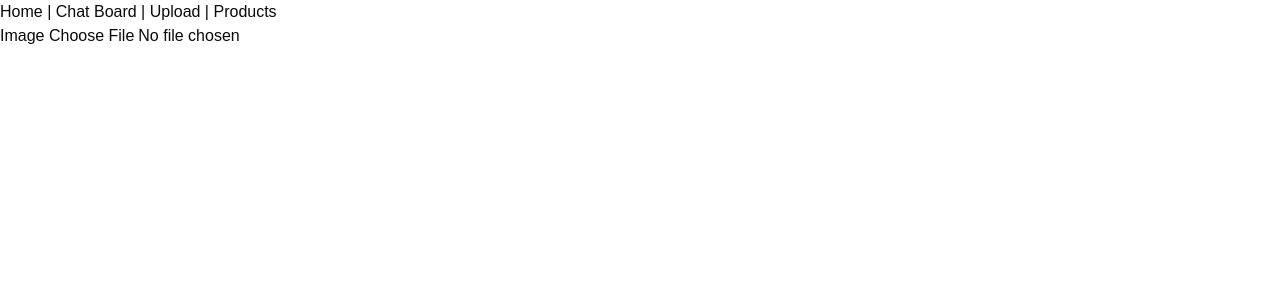
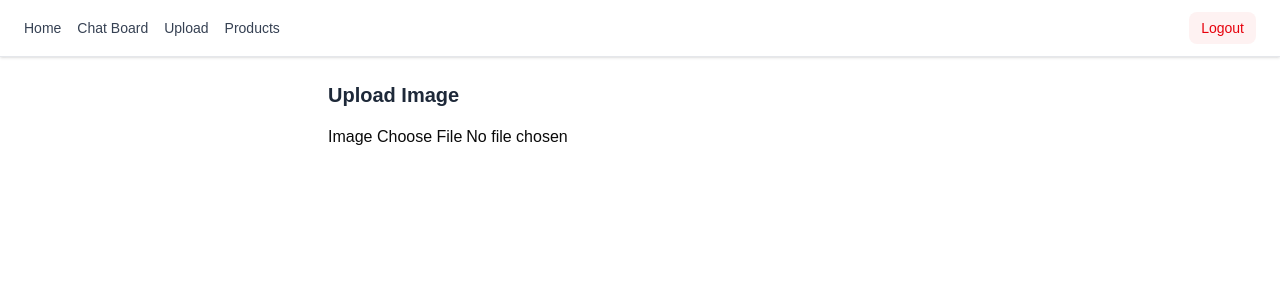
Before and after one commit to jethavabhavin/ai-demo, a React (Vite) app in the folder apps/pwa/: page /upload in a window 1280 px wide. Shown: the top 300 px of the page. Built offline with nearby package versions, Linux system fonts and the light colour scheme; no server answers; sample sign-in values are in the browser's storage.

Commit message:
Add Autharization flow on frontend

```diff
--- a/apps/pwa/src/App.tsx
+++ b/apps/pwa/src/App.tsx
@@ -1,20 +1,10 @@
-import { Routes, Route, Link } from 'react-router-dom'
-import ChatBoard from './pages/ChatBoard'
-import Upload from './pages/Upload'
-import ProductList from './pages/ProductList'
+import AppRoutes from './routes/AppRoutes'
+import { AuthProvider } from './context/AuthContext'
+
 export default function App() {
    return (
-      <>
-         <nav>
-            <Link to="/">Home</Link> | <Link to="/chatboard"> Chat Board</Link> | <Link to="/upload"> Upload</Link> |
-            <Link to="/products"> Products</Link>
-         </nav>
-         <Routes>
-            <Route path="/" element={<ChatBoard />} />
-            <Route path="/chatboard" element={<ChatBoard />} />
-            <Route path="/upload" element={<Upload />} />
-            <Route path="/products" element={<ProductList />} />
-         </Routes>
-      </>
+      <AuthProvider>
+         <AppRoutes />
+      </AuthProvider>
    )
 }
--- /dev/null
+++ b/apps/pwa/src/api/uAuth.ts
@@ -0,0 +1,27 @@
+import { env } from '@/config/env'
+
+type LoginPayload = {
+   email: string
+   password: string
+}
+
+type LoginResponse = {
+   id: string
+   token: string
+   message: string
+}
+
+export async function loginRequest(payload: LoginPayload): Promise<LoginResponse> {
+   const res = await fetch(`${env.apiUrl}/api/user/login`, {
+      method: 'POST',
+      headers: { 'Content-Type': 'application/json' },
+      body: JSON.stringify(payload),
+   })
+
+   if (!res.ok) {
+      const data = await res.json().catch(() => ({}))
+      throw new Error(data.message || 'Invalid credentials')
+   }
+
+   return res.json()
+}
--- /dev/null
+++ b/apps/pwa/src/components/ProtectedRoute.tsx
@@ -0,0 +1,13 @@
+import { Navigate } from 'react-router-dom'
+import { useAuth } from '../context/AuthContext'
+import type { ReactNode } from 'react'
+
+export default function ProtectedRoute({ children }: { children: ReactNode }) {
+   const { isAuthenticated } = useAuth()
+
+   if (!isAuthenticated) {
+      return <Navigate to="/login" replace />
+   }
+
+   return <>{children}</>
+}
--- /dev/null
+++ b/apps/pwa/src/context/AuthContext.tsx
@@ -0,0 +1,36 @@
+import { createContext, useContext, useState, type ReactNode } from 'react'
+
+type AuthContextType = {
+   token: string | null
+   isAuthenticated: boolean
+   login: (token: string) => void
+   logout: () => void
+}
+
+const AuthContext = createContext<AuthContextType | undefined>(undefined)
+
+export function AuthProvider({ children }: { children: ReactNode }) {
+   const [token, setToken] = useState<string | null>(() => localStorage.getItem('accessToken'))
+
+   const login = (newToken: string) => {
+      localStorage.setItem('accessToken', newToken)
+      setToken(newToken)
+   }
+
+   const logout = () => {
+      localStorage.removeItem('accessToken')
+      setToken(null)
+   }
+
+   return (
+      <AuthContext.Provider value={{ token, isAuthenticated: !!token, login, logout }}>{children}</AuthContext.Provider>
+   )
+}
+
+export function useAuth() {
+   const context = useContext(AuthContext)
+   if (!context) {
+      throw new Error('useAuth must be used within an AuthProvider')
+   }
+   return context
+}
--- a/apps/pwa/src/hooks/products.ts
+++ b/apps/pwa/src/hooks/products.ts
@@ -2,9 +2,9 @@
 import { useQuery } from '@tanstack/react-query'
 import type Product from '@/type/product'
 import { env } from '@/config/env'
-
-async function fetchProducts(): Promise<{ data: Product[] }> {
-   const res = await fetch(env.apiUrl + '/api/products')
+import { useAuth } from '@/context/AuthContext'
+async function fetchProducts(authToken: string): Promise<{ data: Product[] }> {
+   const res = await fetch(env.apiUrl + '/api/products', { headers: { Authorization: `Bearer ${authToken}` } })
    if (!res.ok) {
       throw new Error('Failed to fetch products')
    }
@@ -12,9 +12,10 @@ async function fetchProducts(): Promise<{ data: Product[] }> {
 }
 
 export function useProducts() {
+   const { token } = useAuth()
    const queryResult = useQuery({
       queryKey: ['products'],
-      queryFn: fetchProducts,
+      queryFn: () => fetchProducts(token),
    })
 
    return {
--- /dev/null
+++ b/apps/pwa/src/pages/Login.tsx
@@ -0,0 +1,72 @@
+import { useState } from 'react'
+import { useNavigate } from 'react-router-dom'
+import { useMutation } from '@tanstack/react-query'
+import { useAuth } from '@/context/AuthContext'
+import { loginRequest } from '@/api/uAuth'
+
+export default function Login() {
+   const [email, setEmail] = useState('')
+   const [password, setPassword] = useState('')
+
+   const { login } = useAuth()
+   const navigate = useNavigate()
+
+   const loginMutation = useMutation({
+      mutationFn: loginRequest,
+      onSuccess: (data) => {
+         login(data.token)
+         navigate('/products')
+      },
+   })
+
+   const handleSubmit = (e: React.FormEvent) => {
+      e.preventDefault()
+      loginMutation.mutate({ email, password })
+   }
+
+   return (
+      <div className="flex min-h-screen items-center justify-center bg-gray-50 px-4">
+         <div className="w-full max-w-sm rounded-xl bg-white p-8 shadow-md">
+            <h2 className="mb-6 text-center text-2xl font-semibold text-gray-800">Sign in to your account</h2>
+
+            <form onSubmit={handleSubmit} className="space-y-4">
+               <div>
+                  <label className="mb-1 block text-sm font-medium text-gray-700">Email</label>
+                  <input
+                     type="email"
+                     value={email}
+                     onChange={(e) => setEmail(e.target.value)}
+                     required
+                     className="w-full rounded-lg border border-gray-300 px-3 py-2 text-sm focus:border-blue-500 focus:outline-none focus:ring-2 focus:ring-blue-200"
+                     placeholder="you@example.com"
+                  />
+               </div>
+
+               <div>
+                  <label className="mb-1 block text-sm font-medium text-gray-700">Password</label>
+                  <input
+                     type="password"
+                     value={password}
+                     onChange={(e) => setPassword(e.target.value)}
+                     required
+                     className="w-full rounded-lg border border-gray-300 px-3 py-2 text-sm focus:border-blue-500 focus:outline-none focus:ring-2 focus:ring-blue-200"
+                     placeholder="••••••••"
+                  />
+               </div>
+
+               {loginMutation.isError && (
+                  <p className="text-sm text-red-600">{(loginMutation.error as Error).message}</p>
+               )}
+
+               <button
+                  type="submit"
+                  disabled={loginMutation.isPending}
+                  className="w-full rounded-lg bg-blue-600 px-4 py-2 text-sm font-medium text-white transition hover:bg-blue-700 disabled:cursor-not-allowed disabled:bg-blue-300"
+               >
+                  {loginMutation.isPending ? 'Logging in...' : 'Login'}
+               </button>
+            </form>
+         </div>
+      </div>
+   )
+}
--- a/apps/pwa/src/pages/ProductList.tsx
+++ b/apps/pwa/src/pages/ProductList.tsx
@@ -8,8 +8,11 @@ export default function ProductList() {
    if (isError) return <p>Failed to load products.</p>
 
    return (
+      <>
+         <div className="mx-auto max-w-2xl p-6">
+            <h2 className="mb-4 text-xl font-semibold text-gray-800">Products</h2>
+
             <Table>
-         <TableCaption>Products</TableCaption>
                <TableHeader>
                   <TableRow>
                      <TableHead className="w-[100px]">Name</TableHead>
@@ -27,5 +30,7 @@ export default function ProductList() {
                   ))}
                </TableBody>
             </Table>
+         </div>
+      </>
    )
 }
--- a/apps/pwa/src/pages/Upload.tsx
+++ b/apps/pwa/src/pages/Upload.tsx
@@ -12,14 +12,6 @@ function fileToBase64(file: File): Promise<string> {
 }
 
 async function uploadImage(file: File) {
-   // const formData = new FormData()
-   // formData.append('image', file)
-
-   // const res = await fetch(env.apiUrl + '/api/upload', {
-   //    method: 'POST',
-   //    body: formData,
-   // })
-
    const base64Image = await fileToBase64(file)
    const res = await fetch(env.apiUrl + '/api/upload', {
       method: 'POST',
@@ -60,12 +52,18 @@ export default function Upload() {
       uploadMutation.mutate(file)
    }
    return (
-      <div>
-         <form encType="multipart/form-data">
-            <label htmlFor="image"> Image </label>
-            <input id="image" type="file" accept="image/*" onChange={onUploaadImage} />
-         </form>
-         <div className="image-preview">{previewImage && <img src={previewImage} alt="Image Preview" />}</div>
+      <div className="mx-auto max-w-2xl p-6">
+         <h2 className="mb-4 text-xl font-semibold text-gray-800">Upload Image</h2>
+         {uploadMutation.isPending && <p>Uploading...</p>}
+         {uploadMutation.isError && <p className="text-red-500">Error: {uploadMutation.error?.message}</p>}
+         {uploadMutation.isSuccess && <p className="text-green-500">Image uploaded successfully!</p>}
+         <div className="image-preview">
+            <form className="space-y-4" encType="multipart/form-data">
+               <label htmlFor="image"> Image </label>
+               <input id="image" type="file" accept="image/png, image/jpeg, image/webp" onChange={onUploaadImage} />
+            </form>
+            {previewImage && <img src={previewImage} alt="Image Preview" />}
+         </div>
       </div>
    )
 }
--- /dev/null
+++ b/apps/pwa/src/routes/AppRoutes.tsx
@@ -0,0 +1,78 @@
+import { useAuth } from '@/context/AuthContext'
+import { Routes, Route, Link, Navigate } from 'react-router-dom'
+import ProtectedRoute from '@/components/ProtectedRoute'
+import Login from '@/pages/Login'
+import ChatBoard from '@/pages/ChatBoard'
+import Upload from '@/pages/Upload'
+import ProductList from '@/pages/ProductList'
+
+export default function AppRoutes() {
+   const { isAuthenticated, logout } = useAuth()
+
+   return (
+      <>
+         <nav className="flex items-center gap-4 border-b border-gray-200 bg-white px-6 py-3 text-sm font-medium text-gray-700 shadow-sm">
+            <Link to="/" className="hover:text-blue-600">
+               Home
+            </Link>
+            <Link to="/chatboard" className="hover:text-blue-600">
+               Chat Board
+            </Link>
+            <Link to="/upload" className="hover:text-blue-600">
+               Upload
+            </Link>
+            <Link to="/products" className="hover:text-blue-600">
+               Products
+            </Link>
+            <div className="ml-auto">
+               {isAuthenticated ? (
+                  <button onClick={logout} className="rounded-md bg-red-50 px-3 py-1.5 text-red-600 hover:bg-red-100">
+                     Logout
+                  </button>
+               ) : (
+                  <Link to="/login" className="rounded-md bg-blue-50 px-3 py-1.5 text-blue-600 hover:bg-blue-100">
+                     Login
+                  </Link>
+               )}
+            </div>
+         </nav>
+
+         <Routes>
+            <Route path="/login" element={<Login />} />
+            <Route
+               path="/"
+               element={
+                  <ProtectedRoute>
+                     <ChatBoard />
+                  </ProtectedRoute>
+               }
+            />
+            <Route
+               path="/chatboard"
+               element={
+                  <ProtectedRoute>
+                     <ChatBoard />
+                  </ProtectedRoute>
+               }
+            />
+            <Route
+               path="/upload"
+               element={
+                  <ProtectedRoute>
+                     <Upload />
+                  </ProtectedRoute>
+               }
+            />
+            <Route
+               path="/products"
+               element={
+                  <ProtectedRoute>
+                     <ProductList />
+                  </ProtectedRoute>
+               }
+            />
+            <Route path="*" element={<Navigate to="/" replace />} />
+         </Routes>
+      </>
+   )
+}
```
Lines whose indentation alone changed are shown as unchanged.
